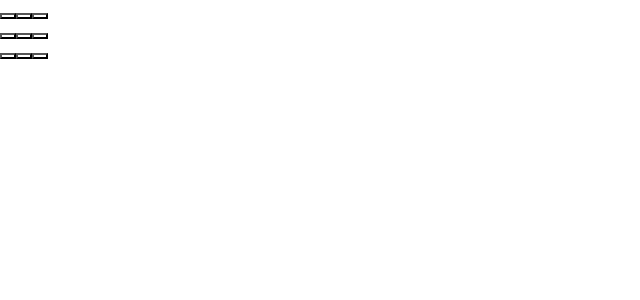
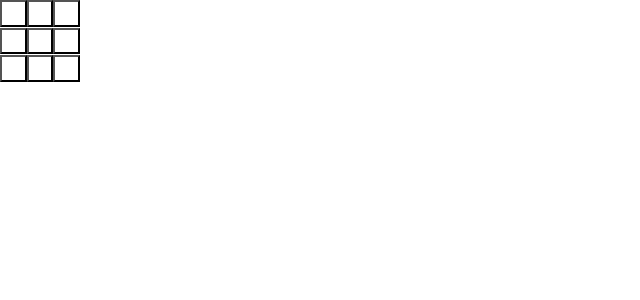
Before and after one commit to erichernanbellezza/Tres-en-linea-React, a React (Create React App) app: page / in a window 1280 px wide. Shown: the top 300 px of the page, without its empty margins (0-640 px from the left). Built offline with nearby package versions, Linux system fonts and the light colour scheme.

Commit message:
Agregado inmutabilidad al estado de cada square. X,O Para cada jugador, etc.

```diff
--- a/src/App.css
+++ b/src/App.css
@@ -5,4 +5,6 @@
 .square {
   background-color: rgb(255, 255, 255);
   color: #0d0c0c;
+  width: 2em;
+  height: 2em;
 }
--- a/src/components/board.jsx
+++ b/src/components/board.jsx
@@ -1,23 +1,42 @@
 import React from 'react';
+import { useState } from 'react';
 import Square from './button.jsx';
 
 export default function Board() {
+    let [xIsNext, setXIsNext] = useState(true);
+    let [squares, setSquares] = useState(Array(9).fill(null));
+
+    function handleClick(i) {
+      const nextSquares = squares.slice();
+      if (squares[i]) {
+        return;
+      }
+      if (xIsNext) {
+        nextSquares[i] = "X";
+      } else {
+        nextSquares[i] = "O";
+      }
+      setSquares(nextSquares);
+      setXIsNext(!xIsNext);
+      console.log("click")
+    }
+
     return (
       <>
         <div className="board-row">
-          <Square />
-          <Square />
-          <Square />
+          <Square value={squares[0]} onClickSquare={() => handleClick(0)} />
+          <Square value={squares[1]} onClickSquare={() => handleClick(1)} />
+          <Square value={squares[2]} onClickSquare={() => handleClick(2)} />
         </div>
         <div className="board-row">
-          <Square />
-          <Square />
-          <Square />
+          <Square value={squares[3]} onClickSquare={() => handleClick(3)} />
+          <Square value={squares[4]} onClickSquare={() => handleClick(4)} />
+          <Square value={squares[5]} onClickSquare={() => handleClick(5)} />
         </div>
         <div className="board-row">
-          <Square />
-          <Square />
-          <Square />
+          <Square value={squares[6]} onClickSquare={() => handleClick(6)} />
+          <Square value={squares[7]} onClickSquare={() => handleClick(7)} />
+          <Square value={squares[8]} onClickSquare={() => handleClick(8)} />
         </div>
       </>
     );
--- a/src/components/button.jsx
+++ b/src/components/button.jsx
@@ -1,14 +1,8 @@
 import React from 'react';
-import { useState } from 'react';
 
-export default function Square() {
-  let [value, setValue] = useState(null);
+export default function Square({ value, onClickSquare }) {
 
-  function handleClick() {
-    setValue("X");
-    console.log("Click");
-  }
-    return (
-        <button className="square" onClick={handleClick}> {value} </button>
-    );
-  }
+  return (
+    <button className="square" onClick={onClickSquare}> {value}</button>
+  );
+}
```
